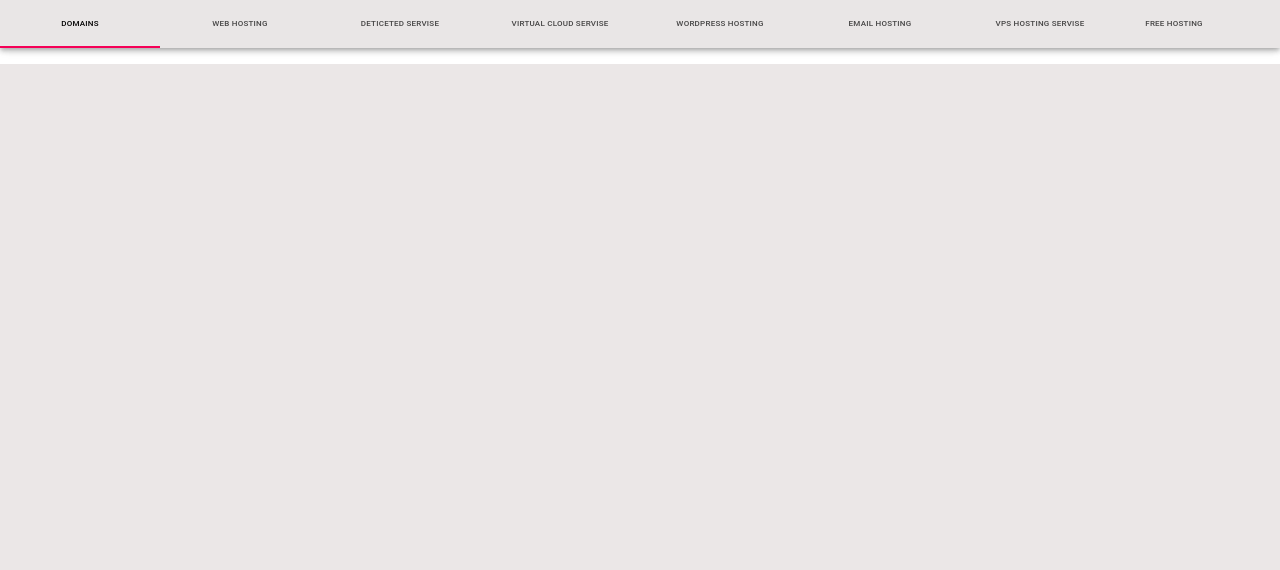
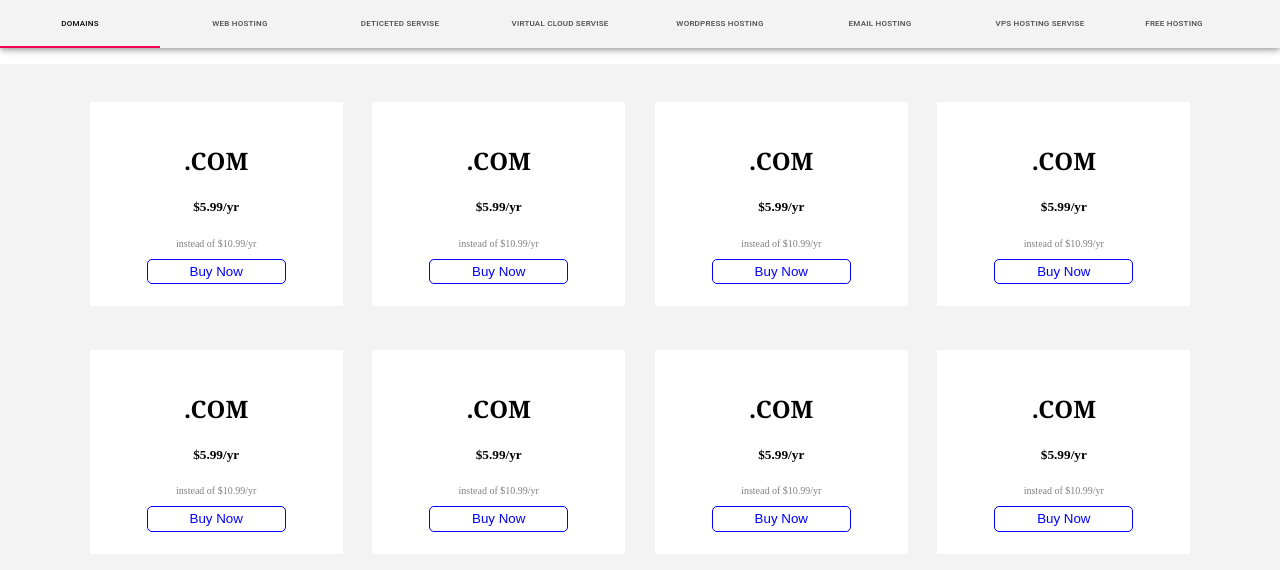
Before and after one commit to ArianEmini/Assigments, a React (Create React App) app in the folder Seconde-assigment/seconde/: page /Domains in a window 1280 px wide. Shown: the top 570 px of the page. Built offline with nearby package versions, Linux system fonts and the light colour scheme.

Commit message:
card with no react

```diff
--- a/Seconde-assigment/seconde/src/App.css
+++ b/Seconde-assigment/seconde/src/App.css
@@ -1,11 +1,11 @@
 
     .Tabs{
-        background-color: rgb(233, 230, 230);
+        background-color: #f3f3f3;
         z-index: 200;
 
         }
         .App{
-            background-color:rgb(235, 231, 231) ;
+            background-color:#f3f3f3 ;
 
         }
         .Tabs{
--- a/Seconde-assigment/seconde/src/Components/NavbarPages/Domains.js
+++ b/Seconde-assigment/seconde/src/Components/NavbarPages/Domains.js
@@ -3,6 +3,57 @@ import React from "react";
 const Domains = (props) => {
   return (
 <div className="Body" >
+
+<div className="Card">
+  <div className="Card-content">
+    <h2>.COM</h2>
+    <h5>$5.99/yr</h5>
+    <p>instead of $10.99/yr</p>
+    <button>Buy Now</button>
+ </div>
+ <div className="Card-content">
+    <h2>.COM</h2>
+    <h5>$5.99/yr</h5>
+    <p>instead of $10.99/yr</p>
+    <button>Buy Now</button>
+ </div>
+ <div className="Card-content">
+    <h2>.COM</h2>
+    <h5>$5.99/yr</h5>
+    <p>instead of $10.99/yr</p>
+    <button>Buy Now</button>
+ </div>
+ <div className="Card-content">
+    <h2>.COM</h2>
+    <h5>$5.99/yr</h5>
+    <p>instead of $10.99/yr</p>
+    <button>Buy Now</button>
+ </div>
+ <div className="Card-content">
+    <h2>.COM</h2>
+    <h5>$5.99/yr</h5>
+    <p>instead of $10.99/yr</p>
+    <button>Buy Now</button>
+ </div>
+ <div className="Card-content">
+    <h2>.COM</h2>
+    <h5>$5.99/yr</h5>
+    <p>instead of $10.99/yr</p>
+    <button>Buy Now</button>
+ </div>
+ <div className="Card-content">
+    <h2>.COM</h2>
+    <h5>$5.99/yr</h5>
+    <p>instead of $10.99/yr</p>
+    <button>Buy Now</button>
+ </div>
+ <div className="Card-content">
+    <h2>.COM</h2>
+    <h5>$5.99/yr</h5>
+    <p>instead of $10.99/yr</p>
+    <button>Buy Now</button>
+ </div>
+</div>
 
 
 
--- a/Seconde-assigment/seconde/src/Components/NavbarPages/StylePage.css
+++ b/Seconde-assigment/seconde/src/Components/NavbarPages/StylePage.css
@@ -3,10 +3,10 @@
     top:8%;
     left:0%;
     right: 0%;
-    height: 100%;
+
     width: 100%;
-    background-color: #EBE7E7;
-    padding-top: 7%;
+    background-color: #f3f3f3;
+    padding-top: 3%;
 }
 .Appbar{
   font-display: fixed;
@@ -14,3 +14,55 @@
 
 
 }
+.Card{
+    display: flex;
+    flex-wrap: wrap;
+    justify-content: space-between;
+     margin: 0% 7% 10% 7%;
+
+}
+.Card-content{
+    background-color: white;
+    width: 19%;
+    padding: 2%;
+    margin-bottom: 4%;
+}
+p{
+    font-size: 10px;
+    color:gray;
+
+
+}
+
+.Card-content h2, h5, p {
+
+
+    display: flex;
+    justify-content: center;
+}
+.Card-content h2{
+    font-family:Cambria, Cochin, Georgia, Times, 'Times New Roman', serif;
+
+
+}
+button{
+    display: flex;
+    margin: auto;
+    padding: 2% 20%;
+    border: 1px solid blue;
+    background-color: white;
+    color: blue;
+    border-radius: 5px;
+
+}
+
+@media(max-width:768px){
+    .Card-content{
+        width: 40%;
+    }
+}
+@media(max-width:425px){
+    .Card-content{
+        width: 100%;
+    }
+}
```
